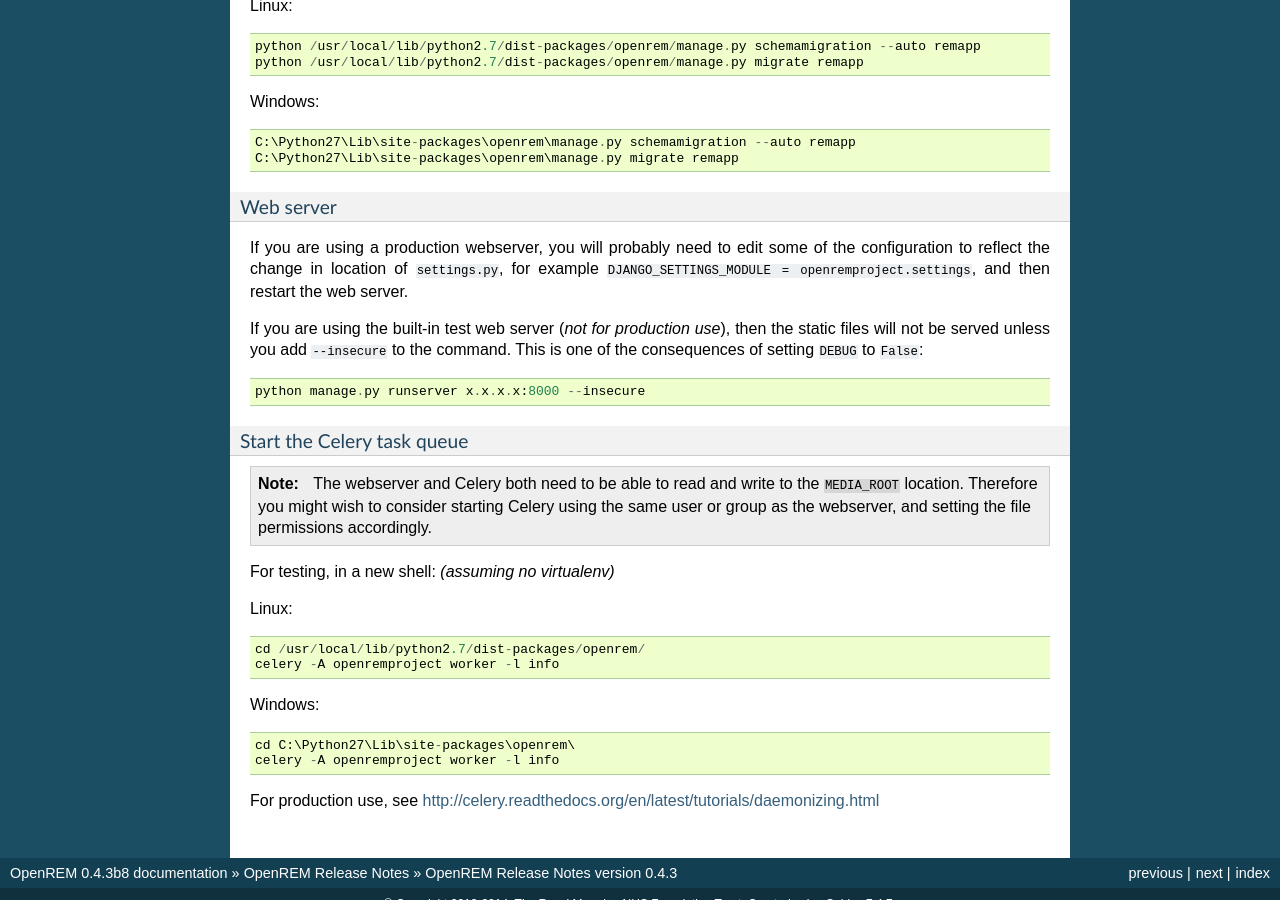
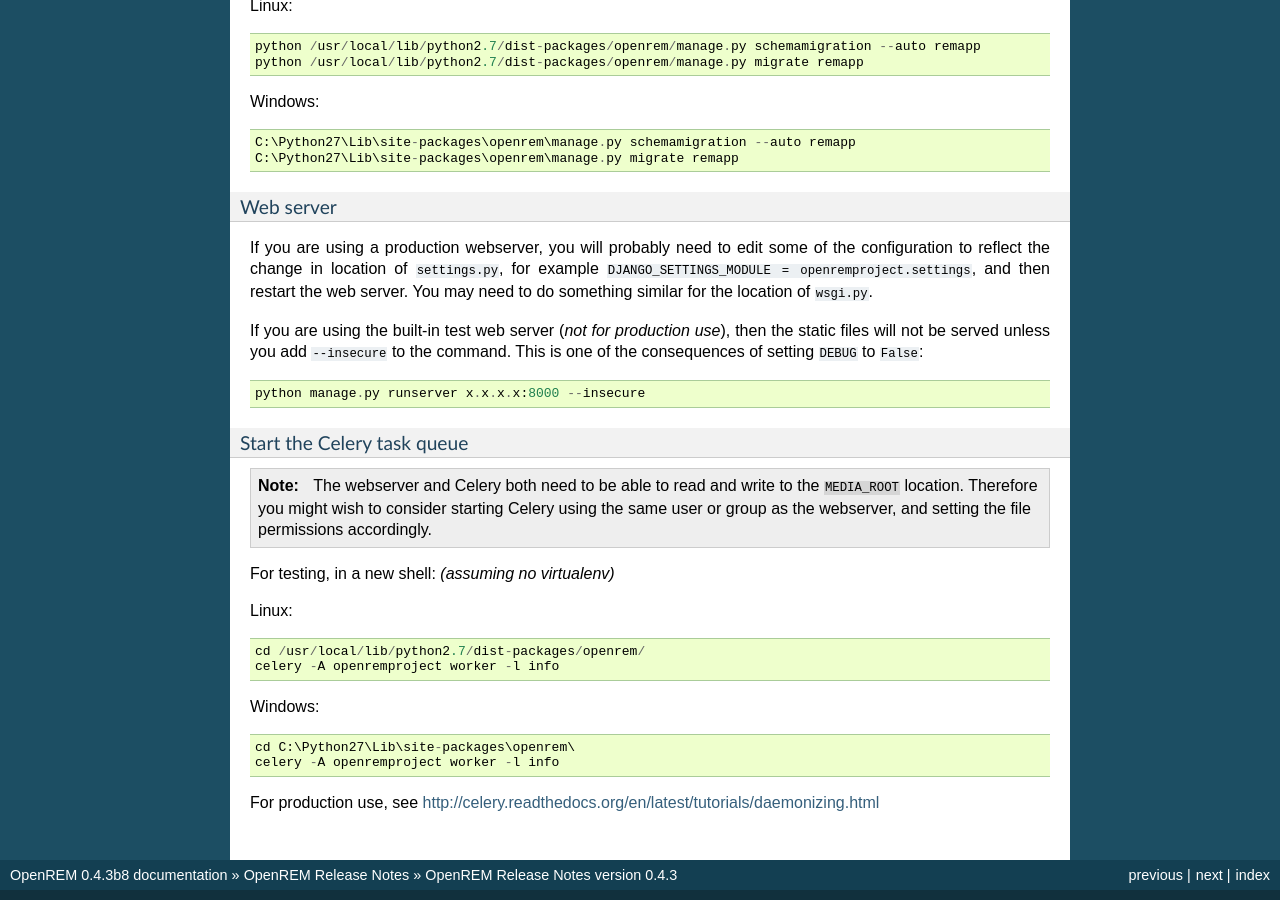
Before and after one commit to ckswilliams/modOpenREM, a Sphinx documentation site: the page built from docs/release-0.4.3.rst, in a window 1280 px wide and 900 px high, scrolled down 2645 px. Built offline with Sphinx 7.4.7, drawn with Linux system fonts in a browser that asks for light colours.

Commit message:
Added note about config of location of wsgi.py.

```diff
--- a/docs/release-0.4.3.rst
+++ b/docs/release-0.4.3.rst
@@ -159,7 +159,8 @@
 If you are using a production webserver, you will probably need to edit
 some of the configuration to reflect the change in location of ``settings.py``,
 for example ``DJANGO_SETTINGS_MODULE = openremproject.settings``, and then
-restart the web server.
+restart the web server. You may need to do something similar for the location
+of ``wsgi.py``.
 
 If you are using the built-in test web server (`not for production use`),
 then the static files will not be served unless you add ``--insecure``
```
